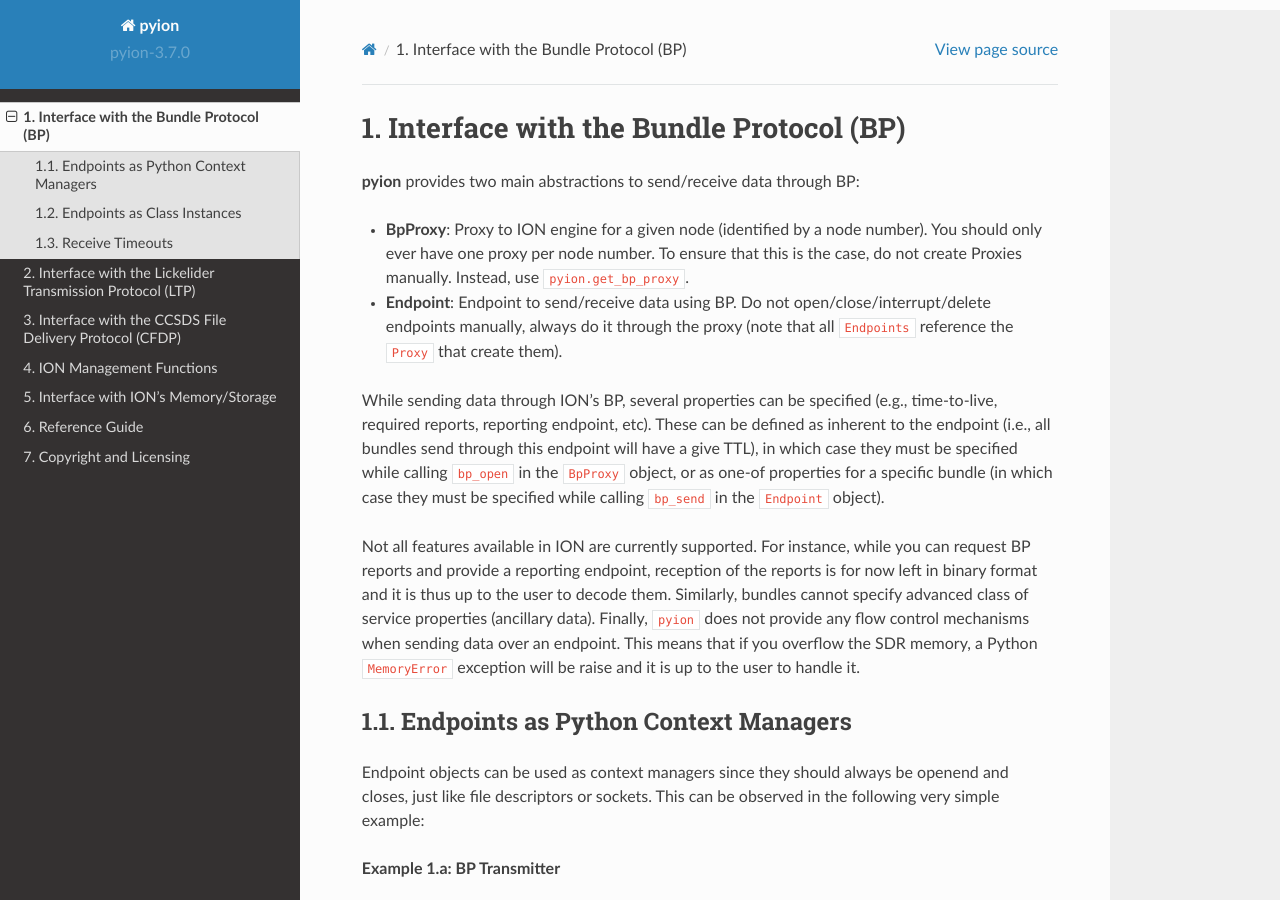
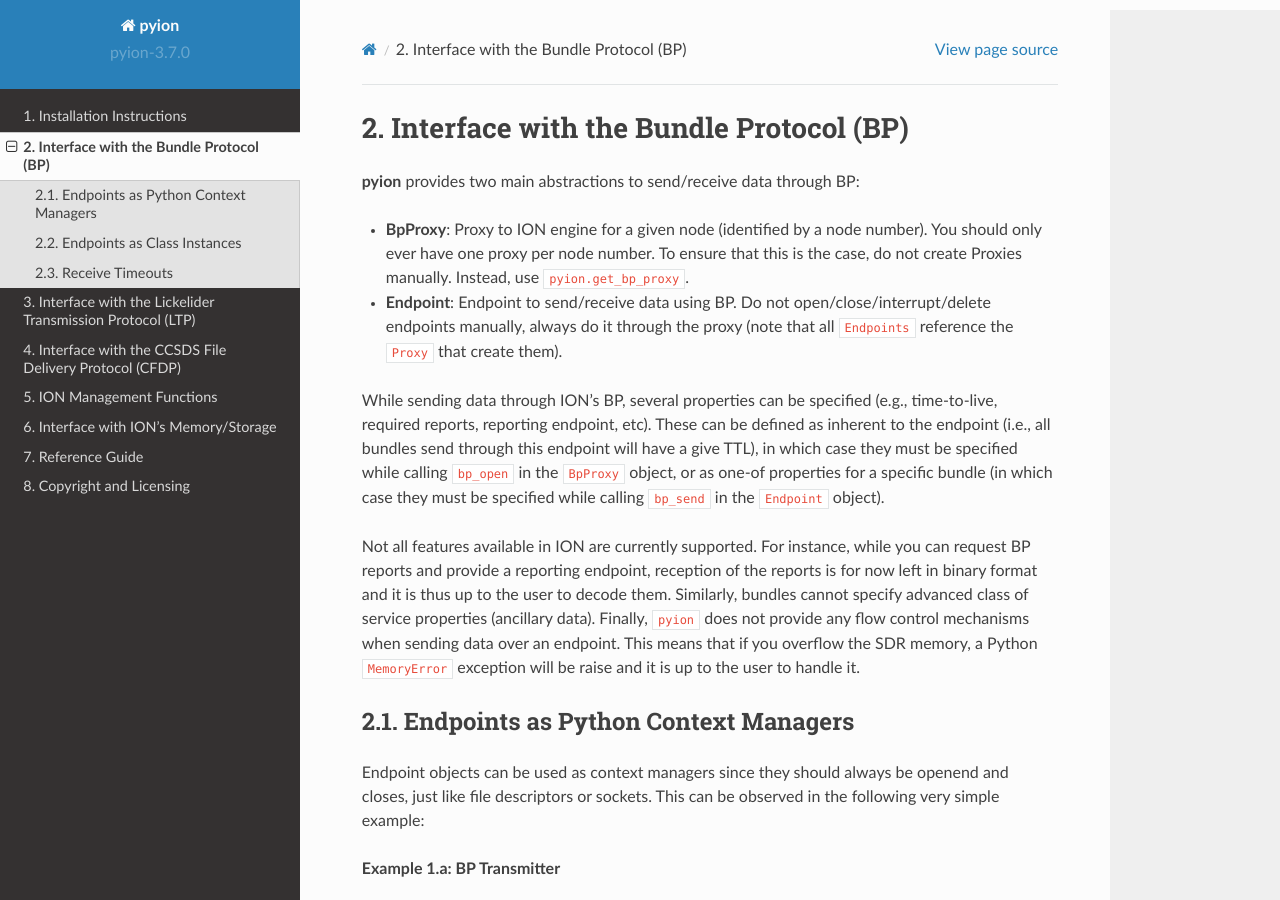
Before and after one commit to msancheznet/pyion, a Sphinx documentation site: the page built from docs/BP_Interface.rst, in a window 1280 px wide and 900 px high. Built offline with Sphinx 7.4.7 and the Read the Docs theme 2.0.0, drawn with Linux system fonts in a browser that asks for light colours; pages that are not in the unit, such as notebooks, are missing from menus; comment, search, counter and statistics services are not loaded.

```diff
--- a/docs/index.rst
+++ b/docs/index.rst
@@ -101,7 +101,7 @@ Contents
    :maxdepth: 3
    :numbered:
 
-   Install.rst
+   install.rst
    BP_Interface.rst
    LTP_Interface.rst
    CFDP_Interface.rst
```
